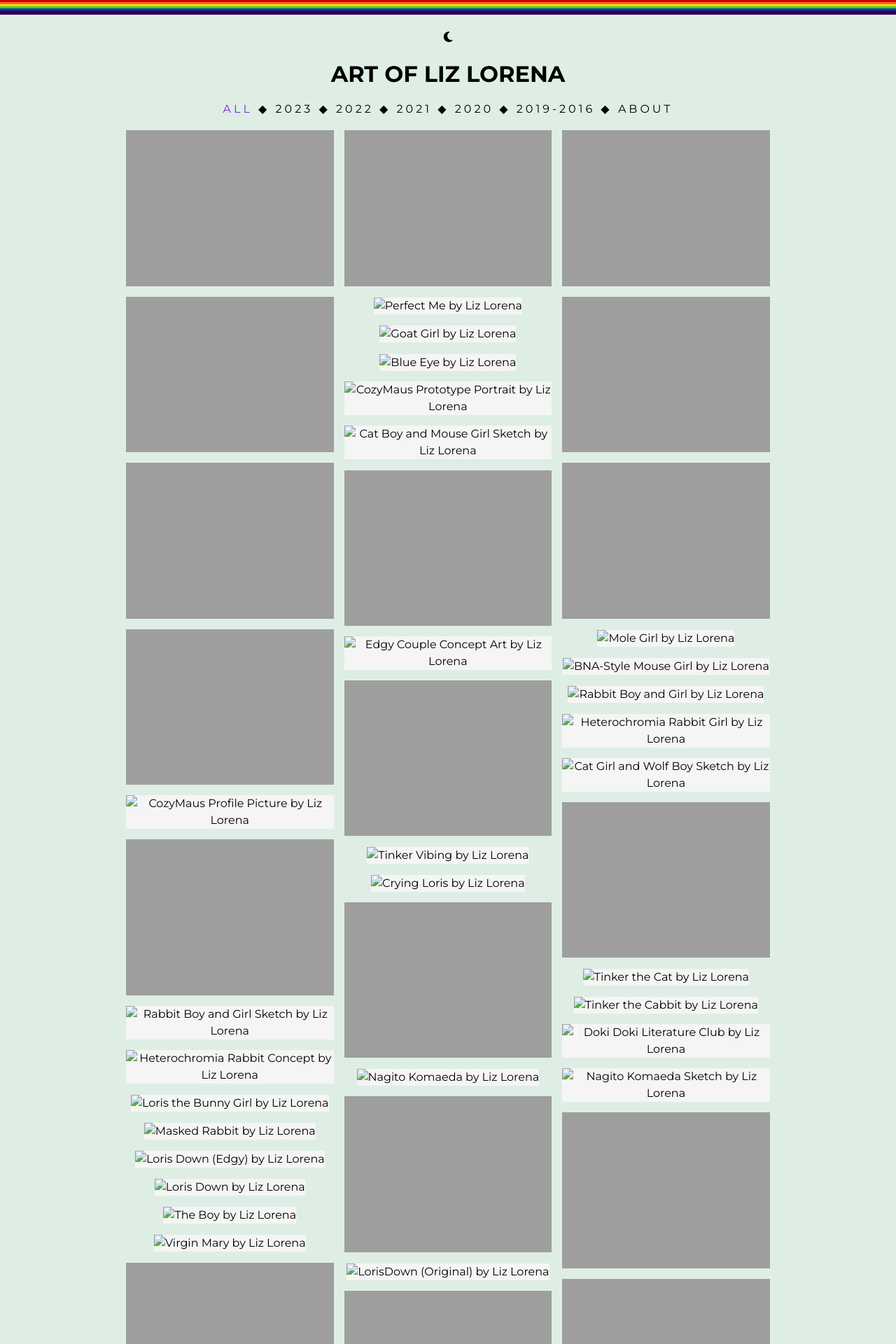
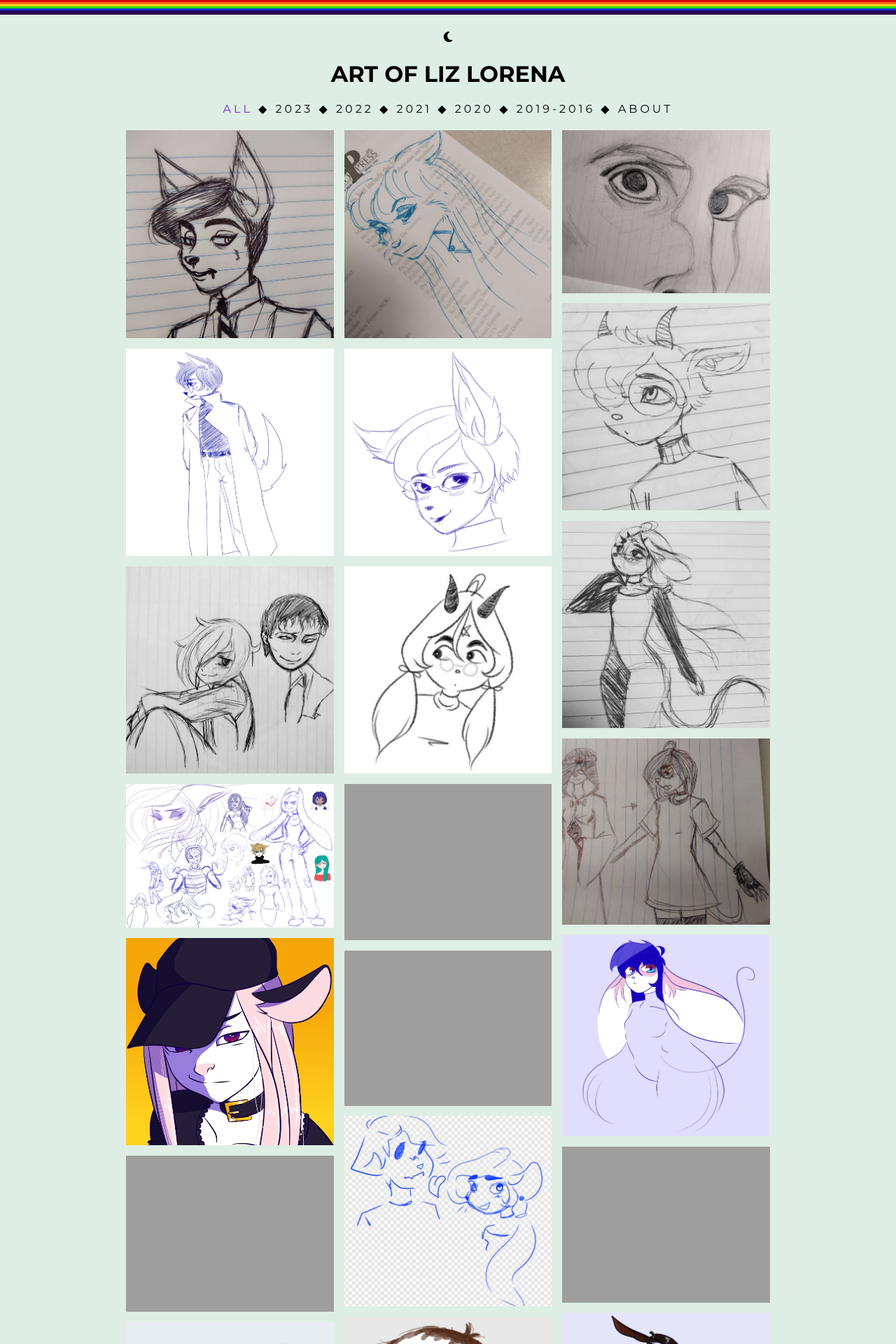
Before and after one commit to liz-lorena/art, a Jekyll site: the page built from index.html, in a window 1280 px wide. Shown: the top 1920 px of the page at 70% size. Built offline with Jekyll 4.4.1, drawn with Linux system fonts in a browser that asks for light colours; nearby versions of some CDN libraries; the list of posts is cut into pages by our own code.

Commit message:
Update portfolio.html

```diff
--- a/_includes/portfolio.html
+++ b/_includes/portfolio.html
@@ -8,7 +8,7 @@
 <div class="post {{ post.year }}">
 	{% endif %}
      <a href="{{ site.url }}/art{{ post.url }}" title="{{ post.title }}, {{ post.date | date: '%B %Y' }}" data-caption="{{ post.title }} | {{ post.date | date: '%B %Y' }} | {{ post.excerpt }}">
-	     <img src="{{ site.url }}/art/img/thumbnails/{{ post.img }}" alt="{{ post.title }} by Liz Lorena">
+	     <img src="{{ site.url }}/art/img/thumbnails/{{ post.thumbnail }}" alt="{{ post.title }} by Liz Lorena">
 	</a>
 </div>
 
```
